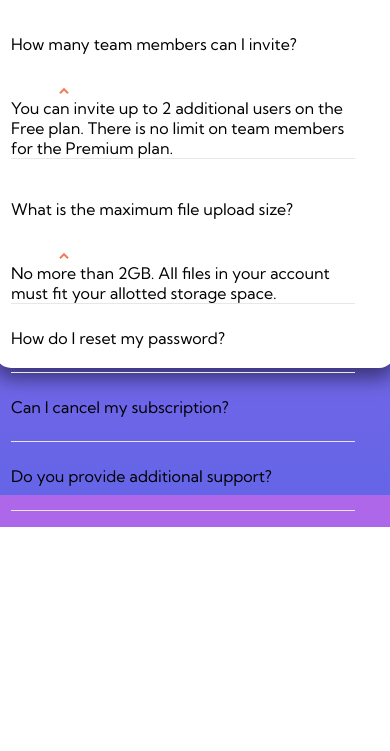
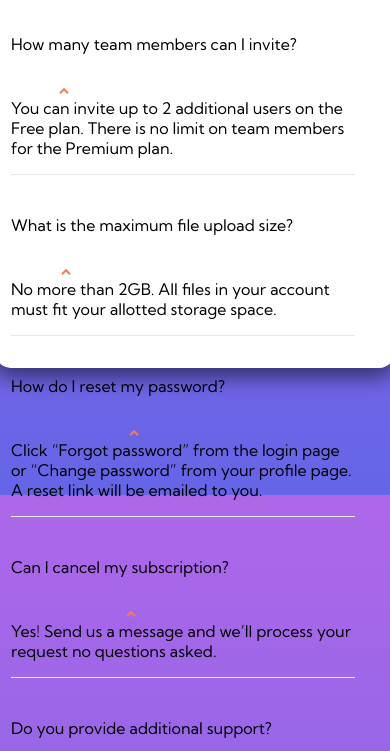
Before and after one commit to mchh528/faq-accordion-card-main, a website: page index.html in a window 390 px wide. Shown: the part 349-1100 px from the top of the page. Before the commit the page ends 876 px from the top, so only its background shows below. Drawn offline with Linux system fonts and the light colour scheme.

Commit message:
finished js; few edits needed

```diff
--- a/index.html
+++ b/index.html
@@ -26,6 +26,7 @@
 
       <div class="text">
         <h1>FAQ</h1>
+        <!-- BUTTON A -->
         <p class='toggle invite'>How many team members can I invite?</p>
         <a class='button' id='buttonA'></a>
         <div id="textA">
@@ -33,6 +34,7 @@
             team members for the Premium plan.</p>
         </div>
 
+        <!-- BUTTON B -->
         <hr>
         <p class='toggle upload'>What is the maximum file upload size?</p>
         <a class='button' id='buttonB'></a>
@@ -40,14 +42,29 @@
           <p>No more than 2GB. All files in your account must fit your allotted storage space.</p>
         </div>
 
-
+        <!-- BUTTON C -->
+        <hr>
+        <p class='toggle password'>How do I reset my password?</p>
+        <a class='button' id='buttonC'></a>
+        <div id="textC">
+          <p> Click “Forgot password” from the login page or “Change password” from your profile page.
+            A reset link will be emailed to you.</p>
+        </div>
 
         <hr>
-        <p class='toggle password'>How do I reset my password?</p>
+        <p class='toggle subscript'>Can I cancel my subscription?</p>
+        <a class='button' id='buttonD'></a>
+        <div id="textD">
+          <p> Yes! Send us a message and we’ll process your request no questions asked.</p>
+        </div>
+
         <hr>
-        <p class='toggle password'>Can I cancel my subscription?</p>
-        <hr>
-        <p class='toggle password'>Do you provide additional support?</p>
+        <p class='toggle support'>Do you provide additional support?</p>
+        <a class='button' id='buttonE'></a>
+        <div id="textE">
+          <p> Chat and email support is available 24/7. Phone lines are open during normal business hours.</p>
+        </div>
+
         <hr>
       </div>
 
--- a/index.js
+++ b/index.js
@@ -3,6 +3,15 @@ let text_one = document.getElementById("textA");
 
 let button_two = document.getElementById("buttonB");
 let text_two = document.getElementById("textB");
+
+let button_three = document.getElementById("buttonC");
+let text_three = document.getElementById("textC");
+
+let button_four = document.getElementById("buttonD");
+let text_four = document.getElementById("textD");
+
+let button_five = document.getElementById("buttonE");
+let text_five = document.getElementById("textE");
 
 function rotateButtonA() {
     button_one.classList.toggle('rotate');
@@ -26,6 +35,41 @@ function rotateButtonB() {
     }
 }
 
+function rotateButtonC() {
+    button_three.classList.toggle('rotate');
+    button_three.onclick = rotateButtonC;
+
+    if (text_three.style.display === "inline-block") {
+        text_three.style.display = "none";
+    } else {
+        text_three.style.display = "inline-block";
+    }
+}
+
+function rotateButtonD() {
+    button_four.classList.toggle('rotate');
+    button_four.onclick = rotateButtonD;
+
+    if (text_four.style.display === "inline-block") {
+        text_four.style.display = "none";
+    } else {
+        text_four.style.display = "inline-block";
+    }
+}
+
+function rotateButtonE() {
+    button_five.classList.toggle('rotate');
+    button_five.onclick = rotateButtonE;
+
+    if (text_five.style.display === "inline-block") {
+        text_five.style.display = "none";
+    } else {
+        text_five.style.display = "inline-block";
+    }
+}
 
 rotateButtonA();
 rotateButtonB();
+rotateButtonC();
+rotateButtonD();
+rotateButtonE();
--- a/styles.scss
+++ b/styles.scss
@@ -74,6 +74,28 @@ body {
     height: 10px;
     margin-left: 3rem;
     display: inline-block;
+    transition: all .3s;
+}
+
+#textA, #textB, #textC, #textD, #textE {
+    display: inline-block;
+    margin-bottom: 1rem;
+}
+
+#buttonB {
+    margin-left: 3.1rem;
+}
+
+#buttonC {
+    margin-left: 7.35rem;
+}
+
+#buttonD {
+    margin-left: 7.2rem;
+}
+
+#buttonE {
+    margin-left: 4.5rem;
 }
 
 .rotate {
@@ -105,9 +127,11 @@ hr {
     display: inline-block;
 }
 
-.upload {
+.upload, .password, .subscript, .support {
     display: inline-block;
 }
+
+
 
 @media (max-width: 1000px) {
     .card {
```
Also changed, not shown: styles.css.
